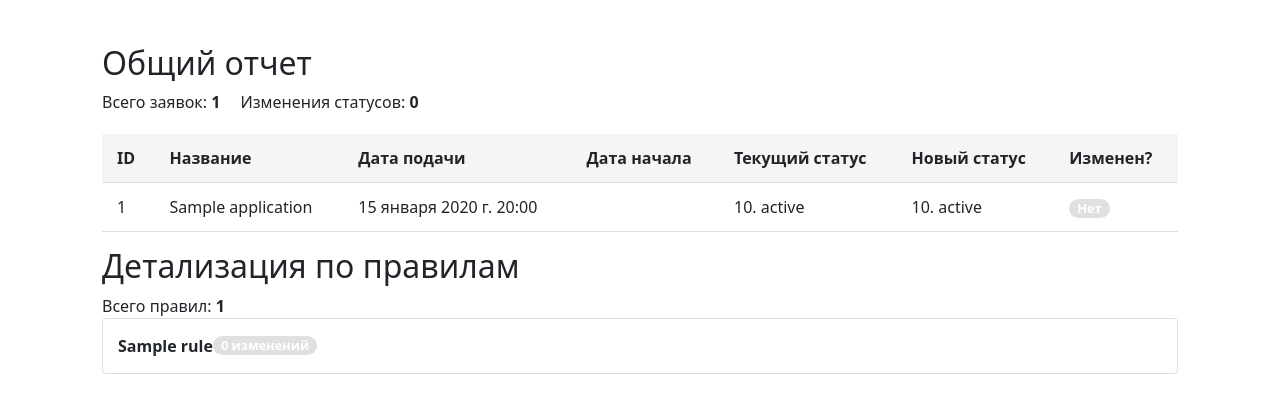
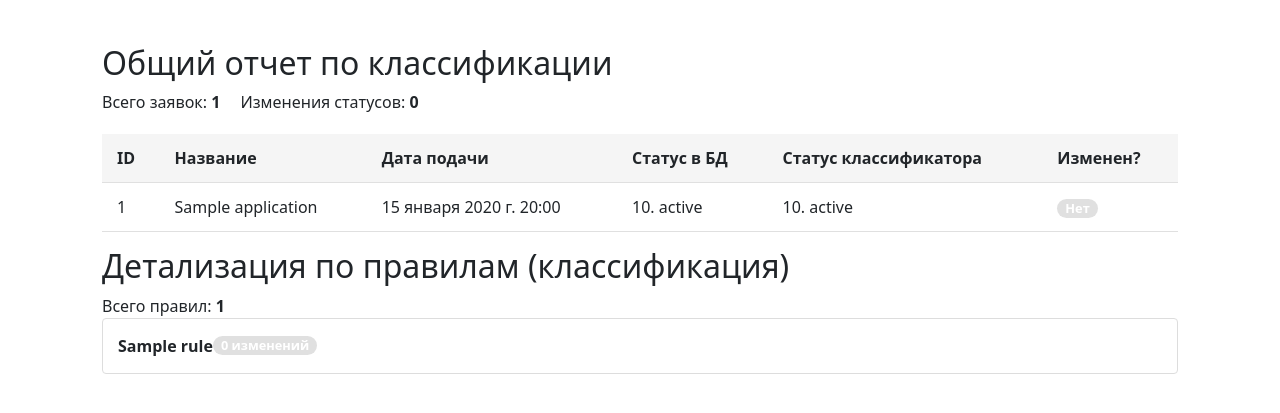
Before and after one commit to DepartmentOfSoftwareEngineeringFEFU/B9121-09.03.04_Verkhovtcov, a Django app: page /solver/ in a window 1280 px wide. Shown: the part 56-469 px from the top of the page. Run offline with Django 5.2, Linux system fonts and the light colour scheme; tables that the repository leaves empty hold one stand-in row (values such as "Sample post"); parts of the project's set-up code (start-up, migrations or seed data) failed here and were passed over.

Commit message:
Стилистическое оформление вывода

```diff
--- a/system/CogSolver/views.py
+++ b/system/CogSolver/views.py
@@ -30,18 +30,16 @@ def rules_report(request):
             {'name': 'ID', 'key': 'application.id'},
             {'name': 'Название', 'key': 'application.e_title'},
             {'name': 'Дата подачи', 'key': 'application.subm_date'},
-            {'name': 'Дата начала', 'key': 'application.e_start_time'},
-            {'name': 'Текущий статус', 'key': 'current_status'},
-            {'name': 'Новый статус', 'key': 'new_status'},
+            {'name': 'Статус в БД', 'key': 'current_status'},
+            {'name': 'Статус классификатора', 'key': 'new_status'},
             {'name': 'Изменен?', 'key': 'status_changed'},
         ],
         'columns_changed': [
             {'name': 'ID', 'key': 'application.id'},
             {'name': 'Название', 'key': 'application.e_title'},
             {'name': 'Дата подачи', 'key': 'application.subm_date'},
-            {'name': 'Дата начала', 'key': 'application.e_start_time'},
-            {'name': 'Текущий статус', 'key': 'current_status'},
-            {'name': 'Новый статус', 'key': 'new_status'},
+             {'name': 'Статус в БД', 'key': 'current_status'},
+            {'name': 'Статус классификатора', 'key': 'new_status'},
         ]
     }
     return render(request, 'CogSolver/index.html', context)
--- a/system/templates/CogSolver/index.html
+++ b/system/templates/CogSolver/index.html
@@ -4,13 +4,13 @@
 <div class="rules-container">
     {% if results %}
         <div class="summary-section">
-            <h2>Общий отчет</h2>
+            <h2>Общий отчет по классификации</h2>
             {% include "includes/report.html" %}
         </div>
 
         <div class="rules-section">
 
-            <h2>Детализация по правилам</h2>
+            <h2>Детализация по правилам (классификация)</h2>
             {% include "includes/summary_detail.html" %}
 
             {% for rule in rules %}
--- a/system/templates/includes/report.html
+++ b/system/templates/includes/report.html
@@ -18,7 +18,6 @@
                     <td>{{ item.application.id }}</td>
                     <td>{{ item.application.e_title }}</td>
                     <td>{{ item.application.subm_date }}</td>
-                    <td>{{ item.application.e_start_time }}</td>
                     <td>{{ item.current_status }}</td>
                     <td>{{ item.new_status }}</td>
                     <td>
```
